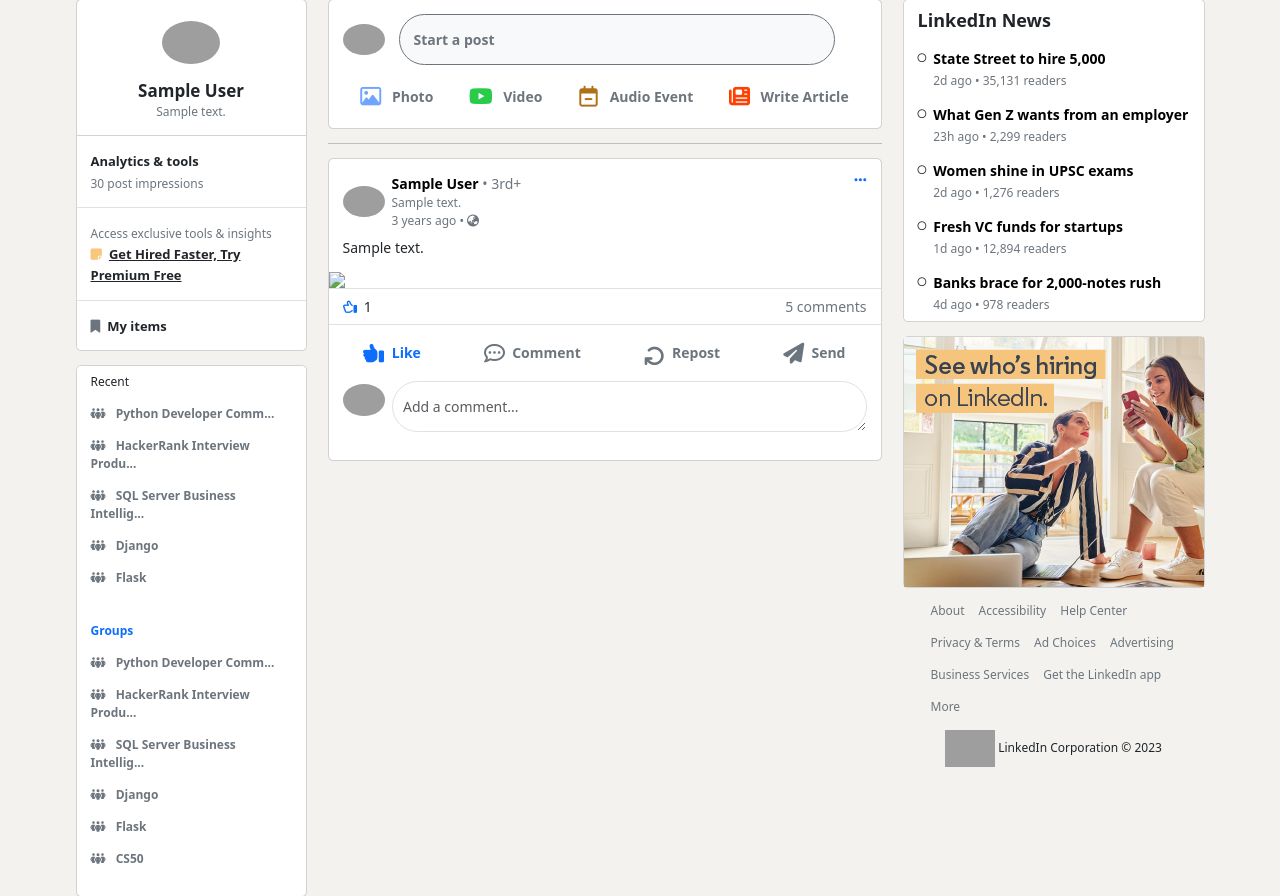
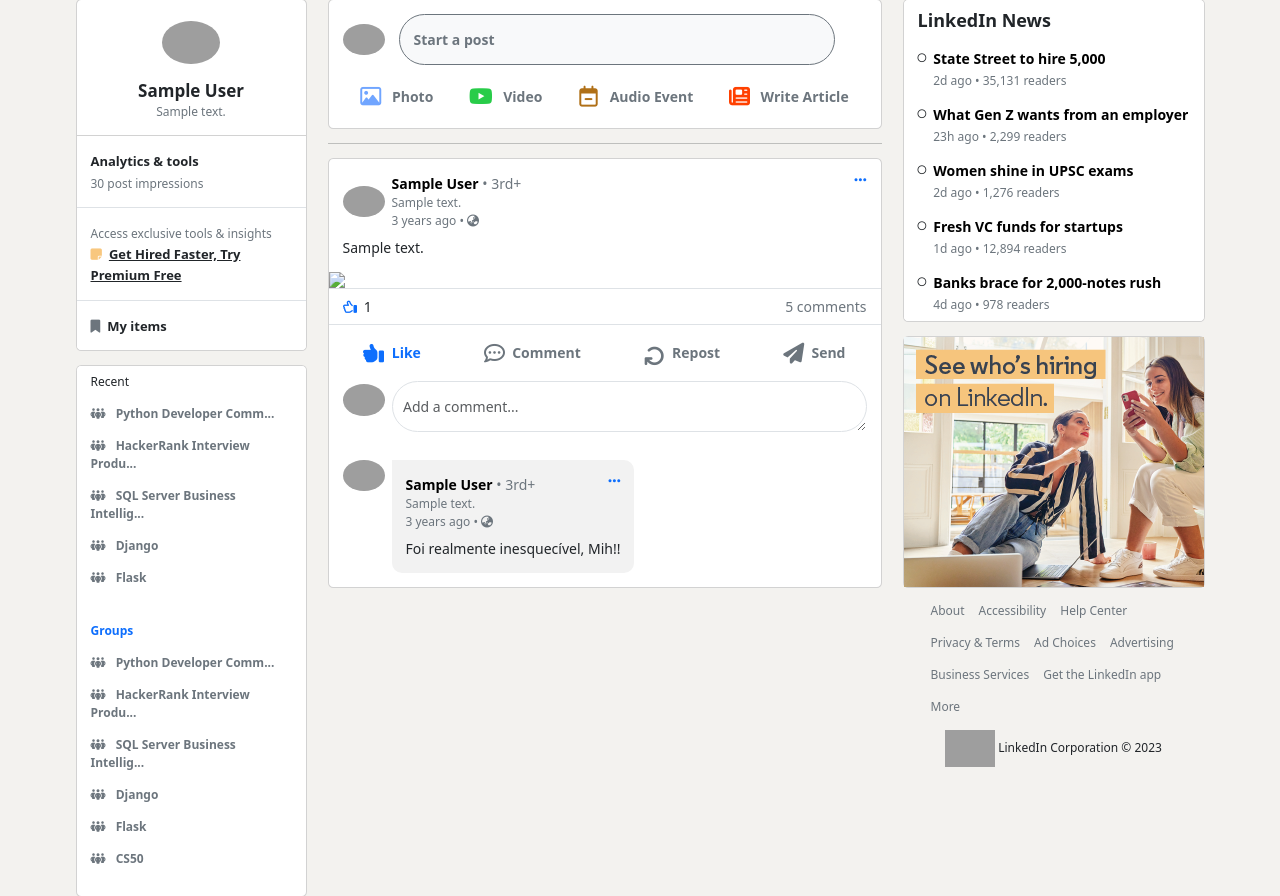
Before and after one commit to Kamalkoranga/CodeIn, a Flask app: page /feed in a window 1280 px wide. Shown: the part 79-975 px from the top of the page. Run offline with Flask 3, Linux system fonts and the light colour scheme; a user stored in the database is signed in; tables that the repository leaves empty hold one stand-in row (values such as "Sample post"); some libraries are stand-ins or nearby versions; grey boxes are pictures that could not be loaded.

Commit message:
added all comments ui

```diff
--- a/app/templates/index.html
+++ b/app/templates/index.html
@@ -168,6 +168,12 @@
         background-color: rgba(230, 227, 227, 0.801);
         color: gray;
         box-shadow: inset 0 0 0 1px gray !important;
+    }
+
+    .comment__card {
+        background-color: #f2f2f2;
+        border: 0;
+        border-radius: 0 10px 10px;
     }
 </style>
 {% endblock style %}
@@ -397,12 +403,42 @@
             </div>
             <div class="comment-section d-flex align-items-start gap-2 mx-3 mb-3">
                 <img src="{{current_user.gravatar(size=256)}}" alt="" class="profile mt-1">
-                <form action="" class="flex-fill">
+                <div class="flex-fill">
                     <div class="mb-3">
                         <textarea class="form-control rounded-pill py-3" id="comment-textarea" rows="1" placeholder="Add a comment..."></textarea>
                     </div>
-                    <button type="submit" class="btn btn-primary mb-3 rounded-pill fw-bold" id="comment-post" style="display: none;">Post</button>
-                </form>
+                    <span onclick="add_comment()" type="submit" class="btn btn-primary mb-3 rounded-pill fw-bold" id="comment-post" style="display: none;">Post</span>
+                </div>
+            </div>
+            <div class="all-comments">
+                <div class="comment d-flex gap-2 align-items-start mx-3 mb-3">
+                    <img src="{{current_user.gravatar(size=256)}}" alt="" class="profile">
+                    <div class="card comment__card">
+                        <div class="card-body">
+                            <a
+                                class="body-top d-flex justify-content-start align-items-center gap-2 position-relative mb-2 link-underline link-underline-opacity-0"
+                                href="{{url_for('main.user', username=post.author.username)}}">
+                                <i
+                                    class="fa-solid fa-ellipsis position-absolute top-0 end-0 post-menu"></i>
+                                <div class="d-flex flex-column post-top">
+                                    <span class="text-secondary fs-6">
+                                        <strong>{{ post.author.name }}</strong> • 3rd+
+                                    </span>
+                                    {% if post.author.about_me %}
+                                    <p class="text-secondary m-0">{{
+                                        post.author.about_me[:70] }}{% if
+                                        post.author.about_me|length > 70 %}...{% endif %}
+                                    </p>
+                                    {% endif %}
+                                    <p class="text-secondary m-0">{{
+                                        moment(post.timestamp).fromNow() }} • <i
+                                            class="fa-solid fa-earth-asia"></i></p>
+                                </div>
+                            </a>
+                            <p class="comment__text m-0">Foi realmente inesquecível, Mih!!</p>
+                        </div>
+                    </div>
+                </div>
             </div>
         </div>
         {% endfor %}
@@ -560,5 +596,9 @@
             comment_post.style.display = "none";
         }
     });
+
+    function add_comment() {
+
+    }
 </script>
 {% endblock script %}
```
